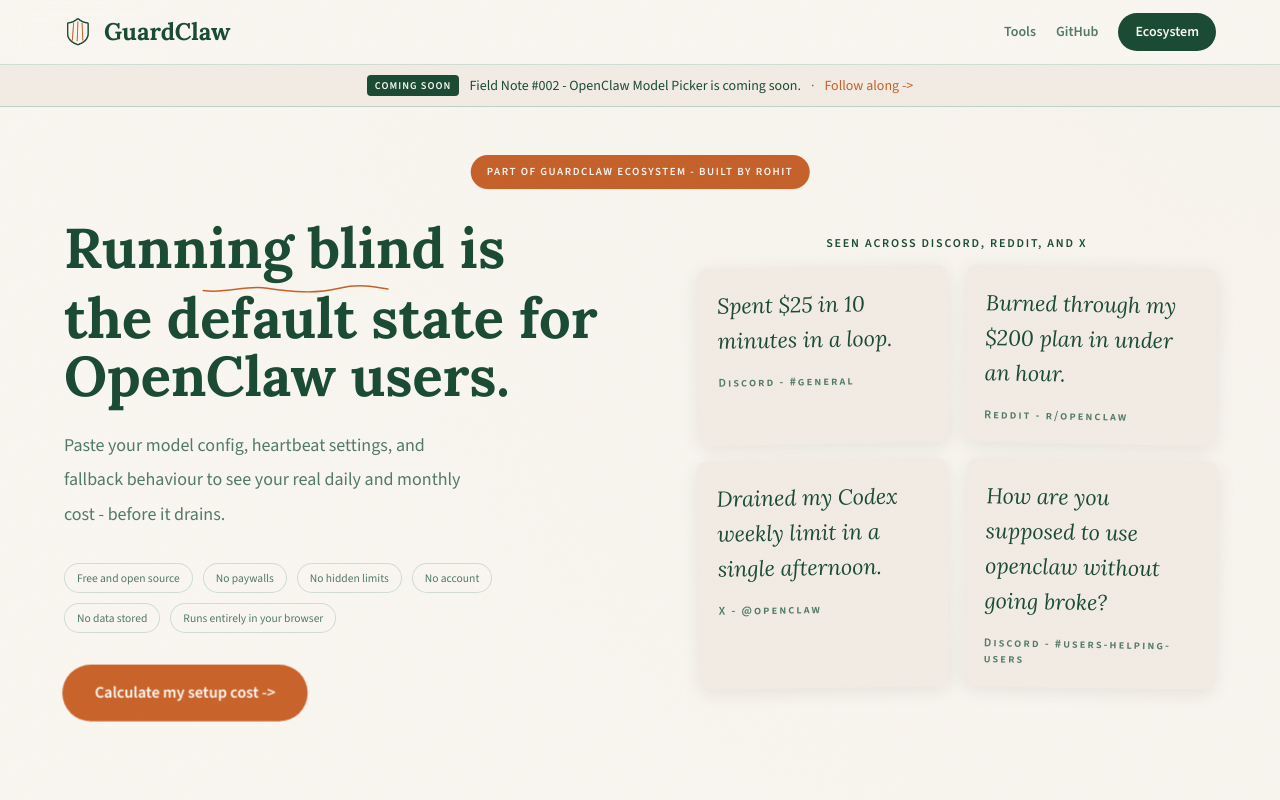
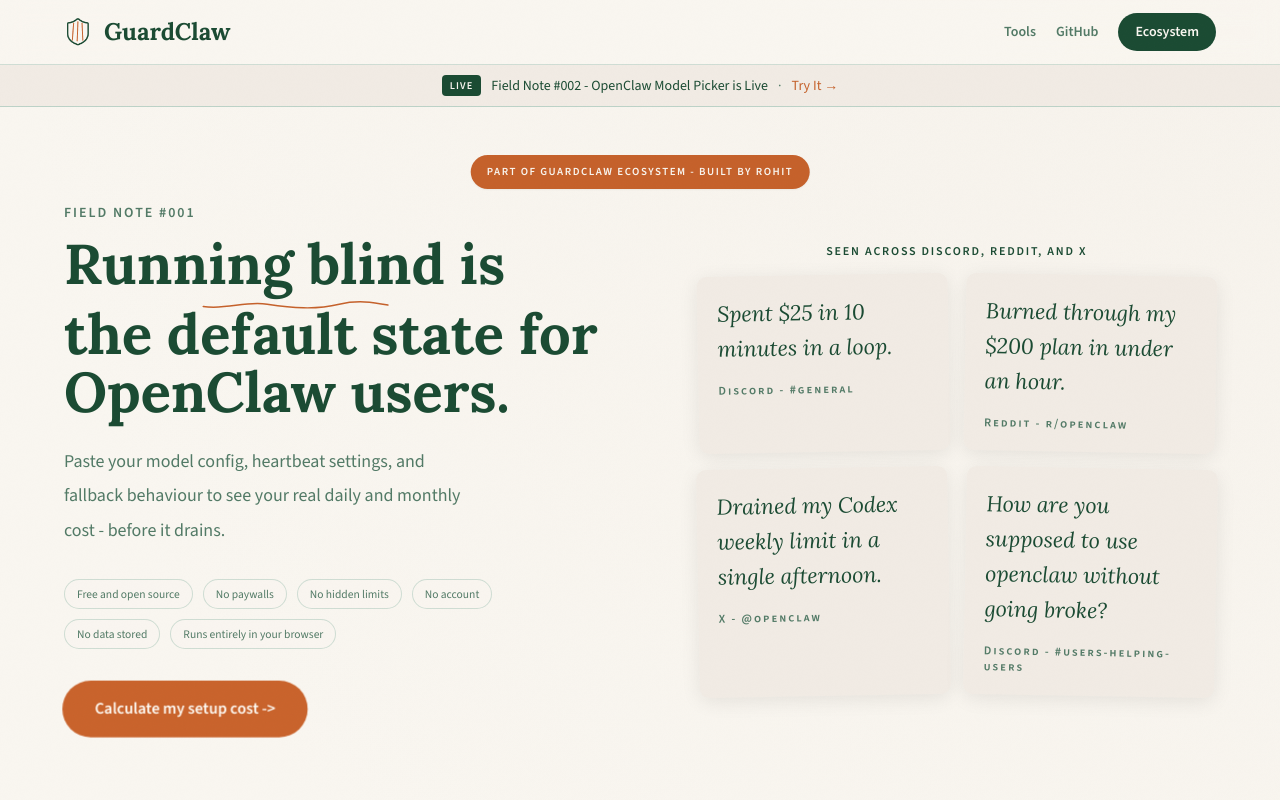
Before and after one commit to RohitKS7/openclaw_setup_cost_calculator, a Next.js app: page / in a window 1280 px wide. Shown: the top 800 px of the page. Built offline with nearby package versions, Linux system fonts and the light colour scheme.

Commit message:
Added Field Note identity for calculator

```diff
--- a/src/components/landing/LandingPageContent.tsx
+++ b/src/components/landing/LandingPageContent.tsx
@@ -123,10 +123,10 @@
     <div className="min-h-screen">
       <Header />
       <AnnouncementBar
-        badge="COMING SOON"
-        message="Field Note #002 - OpenClaw Model Picker is coming soon."
-        linkLabel="Follow along -&gt;"
-        linkHref={SOCIAL_LINKS.twitter}
+        badge="LIVE"
+        message="Field Note #002 - OpenClaw Model Picker is Live"
+        linkLabel="Try It &#x2192;"
+        linkHref="https://picker.guardclaw.dev/"
         external
       />
       <main className="pb-8">
@@ -138,7 +138,10 @@
           </div>
           <div className="grid w-full gap-12 md:gap-8 lg:grid-cols-[minmax(0,55%)_minmax(0,45%)] lg:items-center">
             <div className="mx-auto flex max-w-[40rem] flex-col justify-center text-center lg:mx-0 lg:text-left md:relative md:bottom-12">
-              <h1 className="mt-20 text-[2rem] font-bold leading-[1.03] text-foreground sm:mt-24 sm:text-[2.5rem] md:text-[3.25rem] lg:mt-28 lg:text-[3.5rem] reveal-up reveal-delay-1">
+              <p className="mt-16 text-sm font-semibold uppercase tracking-[0.14em] text-muted-foreground sm:mt-20 lg:mt-24 reveal-up">
+                Field Note #001
+              </p>
+              <h1 className="mt-3 text-[2rem] font-bold leading-[1.03] text-foreground sm:text-[2.5rem] md:text-[3.25rem] lg:text-[3.5rem] reveal-up reveal-delay-1">
                 <span className="relative inline-block">
                   <span className="block">Running blind is</span>
                   <svg
--- a/src/components/layout/Footer.tsx
+++ b/src/components/layout/Footer.tsx
@@ -22,6 +22,8 @@
           <p className="mt-2 text-sm text-muted-foreground">
           GuardClaw is built in public by Rohit. Each tool starts from a real problem. More are coming.
           </p>
+          <p className="mt-3 text-sm text-muted-foreground">Built in public by Rohit Kumar Suman.</p>
+
         </div>
 
         <div>
@@ -38,16 +40,20 @@
         </div>
 
         <div className="space-y-2 text-sm text-muted-foreground">
-          <p>
+        <p>
             <Link href={SOCIAL_LINKS.github} target="_blank" className="hover:text-foreground">
               GitHub
             </Link>
           </p>
           <p>
-            <Link href={SOCIAL_LINKS.twitter} target="_blank" className="hover:text-foreground">Follow My Journey @SumanRohitK7</Link>
+            <Link href={SOCIAL_LINKS.twitter} target="_blank" className="hover:text-foreground">
+              Follow My Journey @SumanRohitK7
+            </Link>
           </p>
           <p>
-            Built by Rohit Kumar Suman
+            <Link href={SOCIAL_LINKS.linkedin} target="_blank" className="hover:text-foreground">
+              LinkedIn
+            </Link>
           </p>
         </div>
       </div>
```
